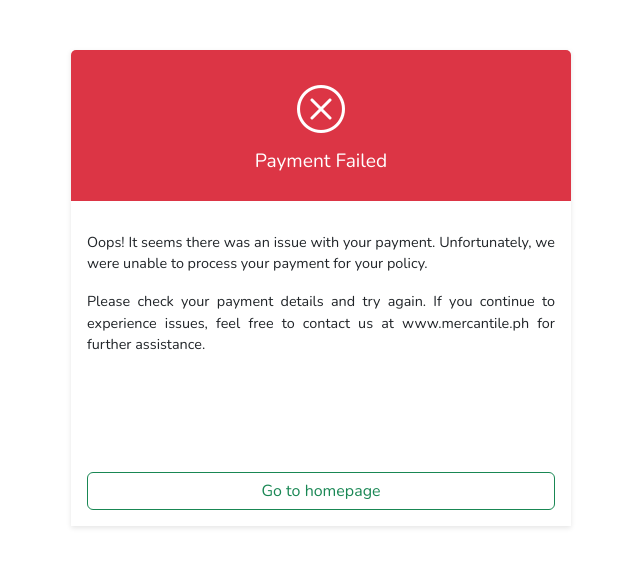
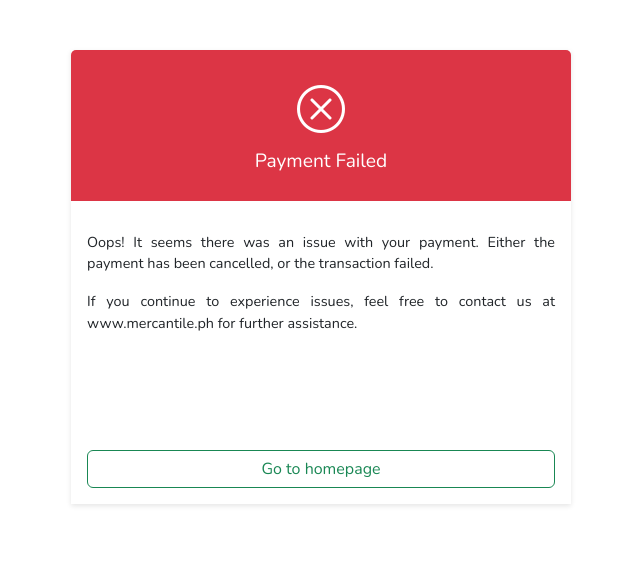
Before and after one commit to miciadmin/online-payment-prod, a React (Vite) app: page /payment-result in a window 1280 px wide. Shown: the top 566 px of the page, without its empty margins (319-959 px from the left). Built offline with nearby package versions, Linux system fonts and the light colour scheme.

Commit message:
89th update

```diff
--- a/src/component/result.jsx
+++ b/src/component/result.jsx
@@ -99,8 +99,8 @@ function ResultPage(status, refno) {
                             <span>Payment Failed</span>
                         </div>
                         <div className="body">
-                            <p>Oops! It seems there was an issue with your payment. Unfortunately, we were unable to process your payment for your policy.</p>
-                            <p>Please check your payment details and try again. If you continue to experience issues, feel free to contact us at www.mercantile.ph for further assistance.</p>
+                            <p>Oops! It seems there was an issue with your payment. Either the payment has been cancelled, or the transaction failed.</p>
+                            <p>If you continue to experience issues, feel free to contact us at www.mercantile.ph for further assistance.</p>
                             <div className="result-buttons">
                                 <button type="button" className="btn btn-outline-success mt-3" onClick={() => navigate('/')}>Go to homepage</button>
                             </div>
```
